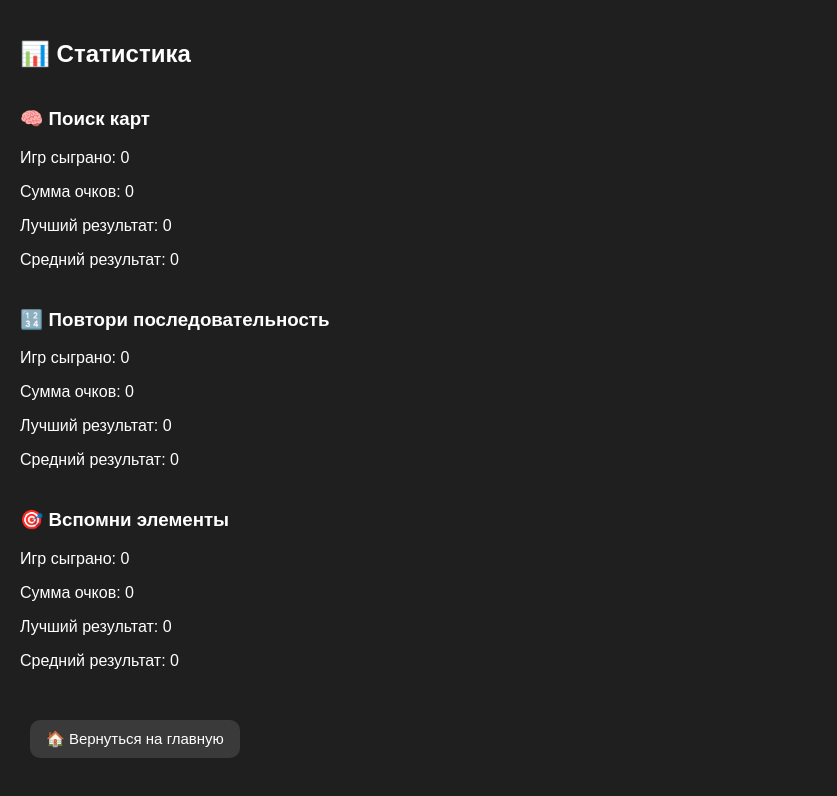
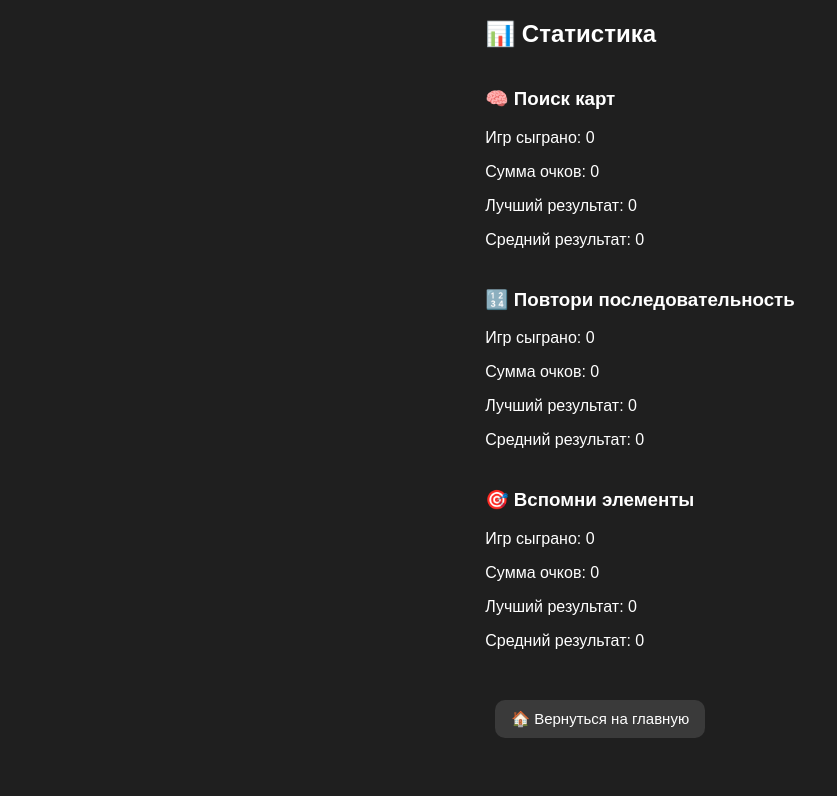
Before and after one commit to wwic7oria/cognitive_games, a React (Vite) app: page /#/stats in a window 1280 px wide. Shown: the top 796 px of the page, without its empty margins (0-837 px from the left). Built offline with nearby package versions, Linux system fonts and the light colour scheme.

Commit message:
Визуальные исправления страницы со статистикой

```diff
--- a/src/index.css
+++ b/src/index.css
@@ -28,6 +28,18 @@ body {
 .section {
   margin-top: 20px;
   text-align: center;
+}
+
+/* =========================
+   СТАТИСТИКА
+========================= */
+.stats-wrapper {
+  display: flex;
+  justify-content: center;
+}
+
+.stats {
+  text-align: left;
 }
 
 /* =========================
@@ -83,7 +95,7 @@ button.selected {
 }
 
 /* =========================
-
+   КНОПКИ ВЫБОРА СЛОЖНОСТИ
 ========================= */
 
 .difficulty {
@@ -96,7 +108,7 @@ button.selected {
   color: rgb(0, 0, 0);
 }
 /* =========================
-   СЧЕТ
+   СЧЕТ В ИГРЕ
 ========================= */
 
 .score-wrapper {
@@ -132,25 +144,8 @@ button.selected {
   color: #ff4d4d;
 }
 
-@keyframes popupFade {
-  0% {
-    opacity: 0;
-    transform: translateY(10px);
-  }
-
-  20% {
-    opacity: 1;
-    transform: translateY(0);
-  }
-
-  100% {
-    opacity: 0;
-    transform: translateY(-10px);
-  }
-}
-
 /* =========================
-   ИГРОВОЕ ПОЛЕ + ПОЛЕ ДЛЯ ЭМОДЗИ
+   ИГРОВОЕ ПОЛЕ С КАРТОЧКАМИ + ПОЛЕ ДЛЯ ЭМОДЗИ
 ========================= */
 
 .game-grid {
@@ -338,3 +333,20 @@ button.selected {
     margin: 10px;
   }
 }
+
+@keyframes popupFade {
+  0% {
+    opacity: 0;
+    transform: translateY(10px);
+  }
+
+  20% {
+    opacity: 1;
+    transform: translateY(0);
+  }
+
+  100% {
+    opacity: 0;
+    transform: translateY(-10px);
+  }
+}
--- a/src/pages/Stats.tsx
+++ b/src/pages/Stats.tsx
@@ -20,7 +20,8 @@ export default function Stats() {
     arr.length ? Math.round(getTotalScore(arr) / arr.length) : 0
 
   return (
-    <div style={{ padding: 20 }}>
+    <div className="stats-wrapper">
+      <div className="stats">
         <h2>📊 Статистика</h2>
 
         {/* MEMORY */}
@@ -55,5 +56,6 @@ export default function Stats() {
           <button onClick={() => navigate('/')}>🏠 Вернуться на главную</button>
         </div>
       </div>
+    </div>
   )
 }
```
Lines whose indentation alone changed are shown as unchanged.
